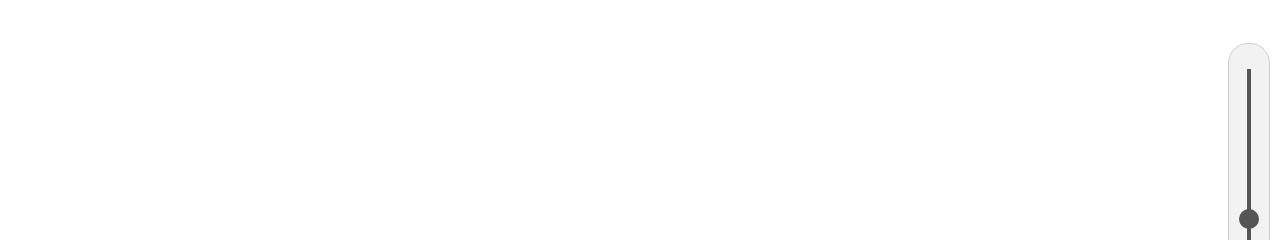
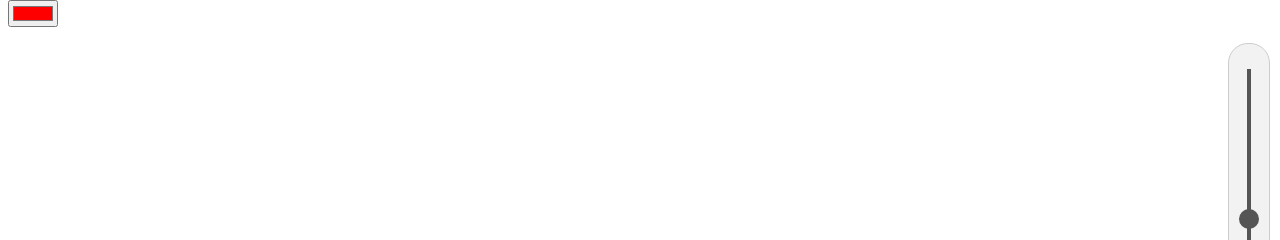
Before and after one commit to mailmaincoinsily/coinsilysite, a Flask app: template templates/index.html in a window 1280 px wide. Shown: the part 181-421 px from the top of the page. Run offline with Flask 3, Linux system fonts and the light colour scheme; the template is opened without the code that fills it, so the values that code supplies are empty.

Commit message:
Update index.html

```diff
--- a/templates/index.html
+++ b/templates/index.html
@@ -46,6 +46,10 @@
     </table>
     <div id="arrow-key"></div>
 
+    <div id="color-picker">
+        <input type="color" id="selected-color" value="#ff0000">
+    </div>
+
 
     <script src="{{ url_for('static', filename='script.js') }}"></script>
 </body>
```
